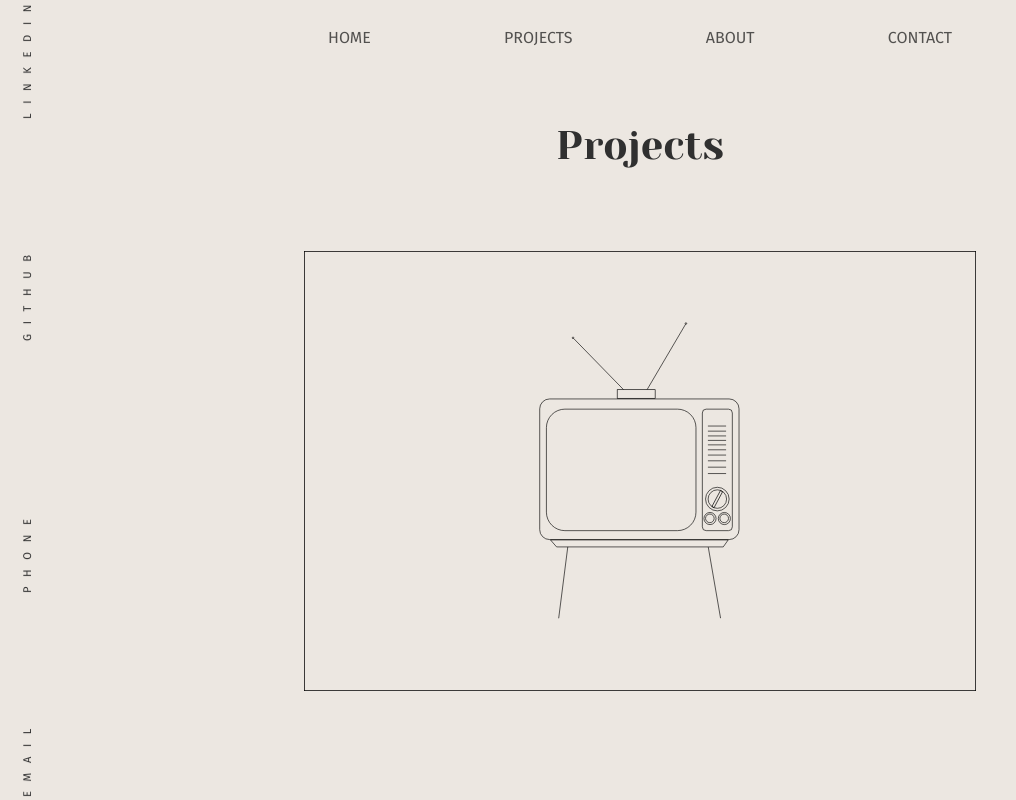
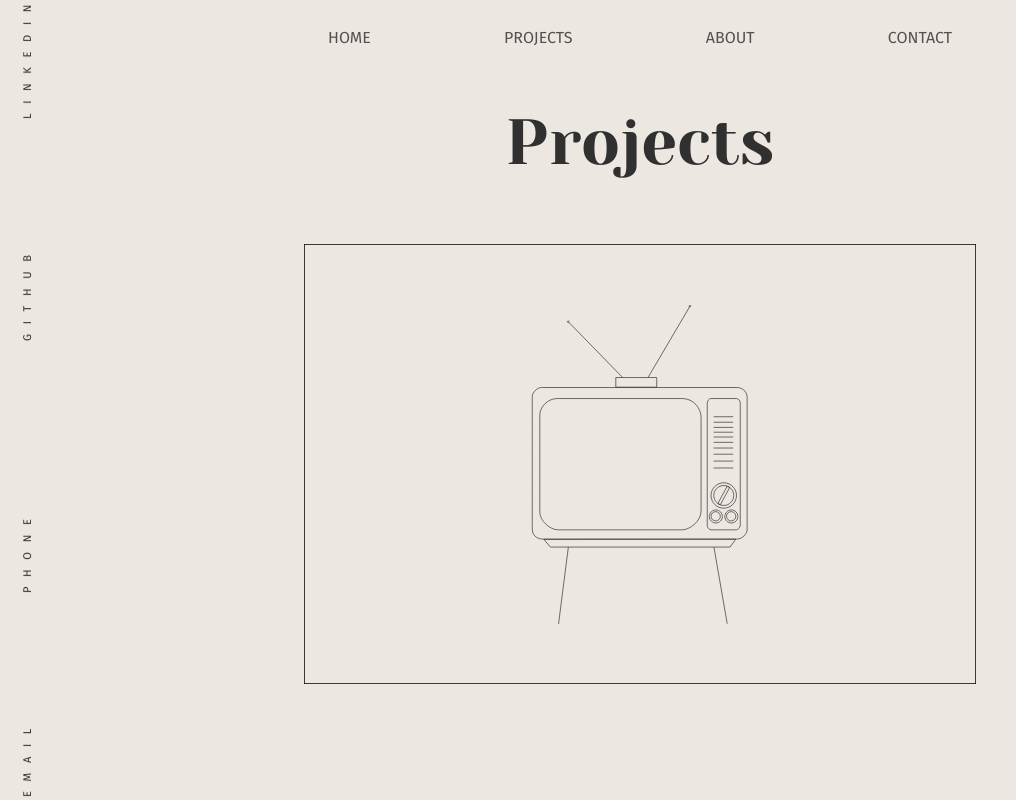
Before and after one commit to DavidCazalCollados/portfolio_2025, a React (Create React App) app: page /projects in a window 1280 px wide. Shown: the whole page, without its empty margins (0-1016 px from the left). Built offline with nearby package versions, Linux system fonts and the light colour scheme; a web font is replaced by a local one.

Commit message:
tv of filmdash project animated when start

```diff
--- a/src/assets/projects.css
+++ b/src/assets/projects.css
@@ -12,13 +12,13 @@
   text-align: center;
   /* background-color: aqua; */
   width: 100%;
-  padding-top: 5%;
+  padding-top: 3%;
   color: var(--font-color);
-  margin-bottom: 10vh;
+  margin-bottom: 8vh;
 }
 
 .project-entete h2 {
-  font-size: 2.5em;
+  font-size: 4em;
   font-weight: 300;
   font-family: 'Yeseva One', serif;
   margin: 0;
@@ -42,18 +42,6 @@
 }
 
 .filmdash-project {
-  /* background: linear-gradient(rgba(0, 0, 0, 0), rgba(0, 0, 0, 0.13)), url('../assets/photos/cover_filmdash.jpg');
-  background-position: 100%;
-  background-size: cover;
-  background-repeat: no-repeat;
-  display: flex;
-  justify-content: center;
-  align-items: center;
-  width: 65%;
-  height: 50vh;
-  border-radius: 7px;
-  transition: all 0.3s ease;
-  box-shadow: rgba(149, 157, 165, 0.2) 0px 8px 24px; */
   position: relative;
   display: flex;
   justify-content: center;
--- a/src/components/DessinTv.js
+++ b/src/components/DessinTv.js
@@ -1,38 +1,63 @@
 import React from 'react'
+import { motion } from "motion/react"
 import "../assets/tv_container.css"
 
 export default function DessinTv() {
+
+  const commonProps = {
+    stroke: "var(--font-color)",
+    strokeWidth: 2,
+  };
+
+  const tvPaths = [
+    { d: "M78.5 927.5L107 704" },
+    { d: "M530.6 454H585.242", strokeLinecap: "round" },
+    { d: "M569 927L530.5 704.5" },
+    { d: "M530.6 399.461H585.242", strokeLinecap: "round" },
+    { d: "M530.6 474H585.242", strokeLinecap: "round" },
+    { d: "M530.6 434H585.242", strokeLinecap: "round" },
+    { d: "M530.6 416H585.242", strokeLinecap: "round" },
+    { d: "M530.6 325H585.242", strokeLinecap: "round" },
+    { d: "M530.6 341H585.242", strokeLinecap: "round" },
+    { d: "M530.6 356H585.242", strokeLinecap: "round" },
+    { d: "M530.6 370H585.242", strokeLinecap: "round" },
+    { d: "M530.6 384H585.242", strokeLinecap: "round" },
+    { d: "M29.0001 240C16.5001 240 2.02611 253.5 2.00005 267.5C1.97399 281.5 2.00005 623.5 2.00005 651C2.00005 678.5 26.5 681 35.5 681H596.5C613.5 681 627 665 627 653V268.5C627 248 608.5 240 598 240H29.0001Z" },
+    { d: "M74.9923 272C46.4918 272 24 297.132 24 319.247V602.732C24 626.552 51.9918 654 77.9923 654H437.999C459.999 654 493 628.868 493 599.716V327.289C493 300.65 471.5 272 437.999 272H74.9923Z" },
+    { d: "M521.438 272C517 272 511 278 511 285V641.5C511 647.5 516.73 654 522.052 654H595.742C600.245 654 607 647 607 640V285C607 280 602.599 272 595.742 272H521.438Z" },
+    { d: "M364 211H245V239H364V211Z" },
+    { d: "M264.5 210.5L108.5 50.5" },
+    { d: "M338.884 210.48L459.5 5.5" },
+    { d: "M108.5 47C109.466 47.9665 109.466 49.5335 108.5 50.5C107.533 51.4665 105.966 51.4665 105 50.5C104.033 49.5335 104.033 47.9665 105 47C105.966 46.0335 107.533 46.0335 108.5 47Z" },
+    { d: "M462.225 1.72487C463.191 2.69137 463.191 4.25838 462.225 5.22487C461.258 6.19137 459.691 6.19137 458.725 5.22487C457.758 4.25838 457.758 2.69137 458.725 1.72487C459.691 0.758375 461.258 0.758375 462.225 1.72487Z" },
+    { d: "M596 555C596.555 534.566 580.435 517.552 560 517C539.021 516.433 521.43 534.021 522 555C522.551 575.293 539.201 591.274 559.5 591C579.519 590.73 595.456 575.013 596 555Z" },
+    { d: "M587.989 554.787C588.424 538.775 575.794 525.443 559.783 525.01C543.346 524.566 529.564 538.348 530.011 554.787C530.443 570.689 543.488 583.212 559.392 582.997C575.076 582.785 587.563 570.47 587.989 554.787Z" },
+    { d: "M554.993 615.516C555.278 605.025 547.003 596.29 536.513 596.007C525.744 595.716 516.714 604.745 517.007 615.516C517.29 625.934 525.837 634.139 536.257 633.998C546.533 633.859 554.714 625.791 554.993 615.516Z" },
+    { d: "M548.995 614.867C549.197 607.412 543.318 601.206 535.865 601.005C528.213 600.798 521.797 607.214 522.005 614.867C522.206 622.269 528.279 628.099 535.682 627.999C542.984 627.9 548.797 622.167 548.995 614.867Z" },
+    { d: "M599.993 615.516C600.278 605.025 592.003 596.29 581.513 596.007C570.744 595.716 561.714 604.745 562.007 615.516C562.29 625.934 570.837 634.139 581.257 633.998C591.533 633.859 599.714 625.791 599.993 615.516Z" },
+    { d: "M593.995 614.867C594.197 607.412 588.318 601.206 580.865 601.005C573.213 600.798 566.797 607.214 567.005 614.867C567.206 622.269 573.279 628.099 580.682 627.999C587.984 627.9 593.797 622.167 593.995 614.867Z" },
+    { d: "M576 531L569 527L542 577L549 581L576 531Z" },
+    { d: "M594 681L35.5 681.5L54.903 704H577.5L594 681Z" },
+  ];
+
   return (
     <div className='tv-container'>
-      <svg width="100%" height="100%" viewBox="0 0 1728 929" fill="none" xmlns="http://www.w3.org/2000/svg">
-        <rect x="551" y="240" width="625" height="441" rx="31" stroke="black" stroke-width="2"/>
-        <rect x="572" y="272" width="469" height="381" rx="58" stroke="black" stroke-width="2"/>
-        <rect x="1061" y="272" width="94" height="381" rx="12" stroke="black" stroke-width="2"/>
-        <circle cx="1108" cy="554" r="37" stroke="black" stroke-width="2"/>
-        <circle cx="1108" cy="554" r="29" stroke="black" stroke-width="2"/>
-        <rect x="1117.78" y="527.245" width="7.62208" height="56.7978" transform="rotate(28.1344 1117.78 527.245)" stroke="black" stroke-width="2"/>
-        <path d="M1079.6 399.461H1134.24" stroke="black" stroke-width="2" stroke-linecap="round"/>
-        <path d="M1079.6 474H1134.24" stroke="black" stroke-width="2" stroke-linecap="round"/>
-        <path d="M1079.6 454H1134.24" stroke="black" stroke-width="2" stroke-linecap="round"/>
-        <path d="M1079.6 434H1134.24" stroke="black" stroke-width="2" stroke-linecap="round"/>
-        <path d="M1079.6 416H1134.24" stroke="black" stroke-width="2" stroke-linecap="round"/>
-        <path d="M1079.6 325H1134.24" stroke="black" stroke-width="2" stroke-linecap="round"/>
-        <path d="M1079.6 341H1134.24" stroke="black" stroke-width="2" stroke-linecap="round"/>
-        <path d="M1079.6 356H1134.24" stroke="black" stroke-width="2" stroke-linecap="round"/>
-        <path d="M1079.6 370H1134.24" stroke="black" stroke-width="2" stroke-linecap="round"/>
-        <path d="M1079.6 384H1134.24" stroke="black" stroke-width="2" stroke-linecap="round"/>
-        <circle cx="1085" cy="615" r="19" stroke="black" stroke-width="2"/>
-        <circle cx="1130" cy="615" r="19" stroke="black" stroke-width="2"/>
-        <circle cx="1129.5" cy="614.5" r="13.5" stroke="black" stroke-width="2"/>
-        <circle cx="1084.5" cy="614.5" r="13.5" stroke="black" stroke-width="2"/>
-        <rect x="794" y="211" width="119" height="27" stroke="black" stroke-width="2"/>
-        <path d="M813.5 210.5L657.5 50.5" stroke="black" stroke-width="2"/>
-        <path d="M887.884 210.48L1008.5 5.5" stroke="black" stroke-width="2"/>
-        <circle cx="1009.5" cy="3.5" r="2.5" stroke="black" stroke-width="2"/>
-        <circle cx="655.5" cy="48.5" r="2.5" stroke="black" stroke-width="2"/>
-        <path d="M603.954 704L584.704 682H1142.07L1126.48 704H603.954Z" stroke="black" stroke-width="2"/>
-        <path d="M610 927.5H610.5L639 704" stroke="black" stroke-width="2"/>
-        <path d="M1119 927H1118L1079.5 704.5" stroke="black" stroke-width="2"/>
+      <svg width="100%" height="100%" viewBox="0 0 628 928" fill="none" xmlns="http://www.w3.org/2000/svg">
+        {tvPaths.map((path, index) => (
+          <motion.path
+            key={index}
+            d={path.d}
+            stroke={commonProps.stroke}
+            strokeWidth={commonProps.strokeWidth}
+            {...(path.strokeLinecap ? { strokeLinecap: path.strokeLinecap } : {})}
+            initial={{ pathLength: 0 }}
+            animate={{ pathLength: 1 }}
+            transition={{
+              duration: 1.5,
+              ease: "easeInOut",
+             }}
+          />
+        ))}
       </svg>
 
     </div>
--- a/src/pages/Projects.js
+++ b/src/pages/Projects.js
@@ -29,58 +29,15 @@ function Projects() {
       >
         <h2>Projects</h2>
       </motion.div>
-      <svg className='line-top' width="100%" height="1" xmlns="http://www.w3.org/2000/svg">
-        <motion.path
-          d="M0,0 L200,0"
-          stroke="black"
-          strokeWidth="2"
-          initial={{ translateX: "-40%" }}
-          animate={{ translateX: "100%" }}
-          transition={{
-            duration: 1.5,
-            ease: "easeInOut"
-          }}
-        />
-      </svg>
-      <svg className='line-right' width="1" height="100%" xmlns="http://www.w3.org/2000/svg">
-        <motion.path
-          d="M0,0 L0,200"
-          stroke="black"
-          strokeWidth="2"
-          initial={{ translateY: "-30%" }}
-          animate={{ translateY: "100%" }}
-          transition={{
-            duration: 1.5,
-            ease: "easeInOut",
-            // delay: 0.4
-          }}
-        />
-      </svg>
-
-      <svg className='line-left' width="1" height="100%" xmlns="http://www.w3.org/2000/svg">
-        <motion.path
-          d="M0,0 L0,200"
-          stroke="black"
-          strokeWidth="2"
-          initial={{ translateY: "100%" }}
-          animate={{ translateY: "-30%" }}
-          transition={{
-            duration: 1.5,
-            ease: "easeInOut",
-            // delay: 1.4
-          }}
-        />
-      </svg>
-
       <motion.div
         className='project-container'
-        initial={{ opacity: 0 }}
-        animate={{ opacity: 1 }}
-        transition={{
-          duration: 1,
-          ease: "easeInOut",
-          delay: 1.2
-        }}
+        // initial={{ opacity: 0 }}
+        // animate={{ opacity: 1 }}
+        // transition={{
+        //   duration: 1,
+        //   ease: "easeInOut",
+        //   delay: 1.2
+        // }}
         >
           <div className='filmdash-project'>
             <svg
@@ -104,25 +61,7 @@ function Projects() {
             </svg>
             <DessinTv />
           </div>
-        {/* <div className='filmdash-project'>
-          <Link to='/projects/filmdash'><h3>Filmdash</h3></Link>
-        </div> */}
-
       </motion.div>
-      {/* <svg className='line-bottom' width="100%" height="1" xmlns="http://www.w3.org/2000/svg">
-        <motion.path
-          d="M800,0 L1000,0"
-          stroke="black"
-          strokeWidth="2"
-          initial={{ translateX: "50%" }}
-          animate={{ translateX: "-101%" }}
-          transition={{
-            duration: 1.5,
-            ease: "easeInOut",
-            // delay: 0.8
-          }}
-        />
-      </svg> */}
     </div>
   )
 }
```
Also changed, not shown: src/assets/project-draws/tv_retro_02.svg (added), src/assets/project-draws/tv_retro_homemade.svg (deleted).
